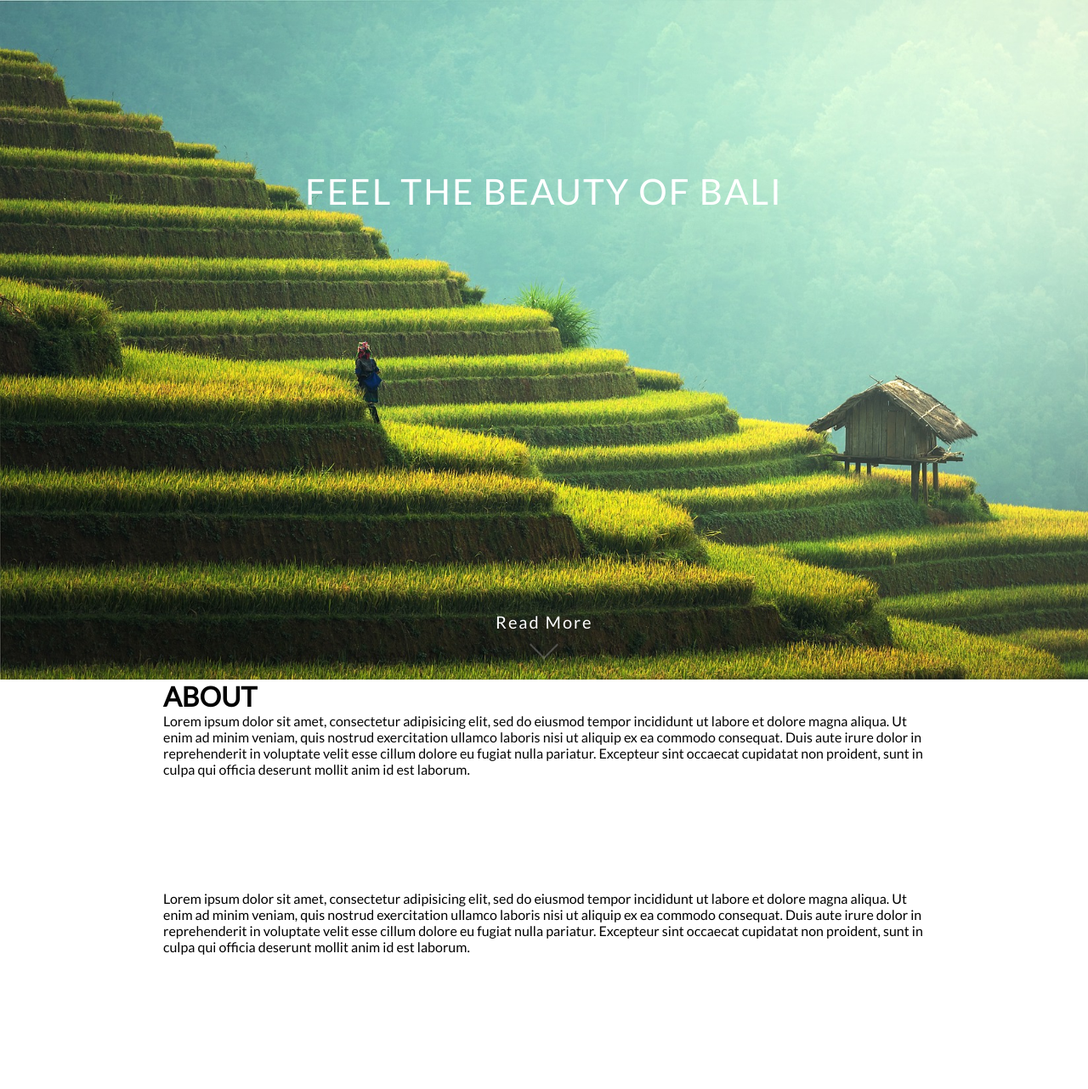
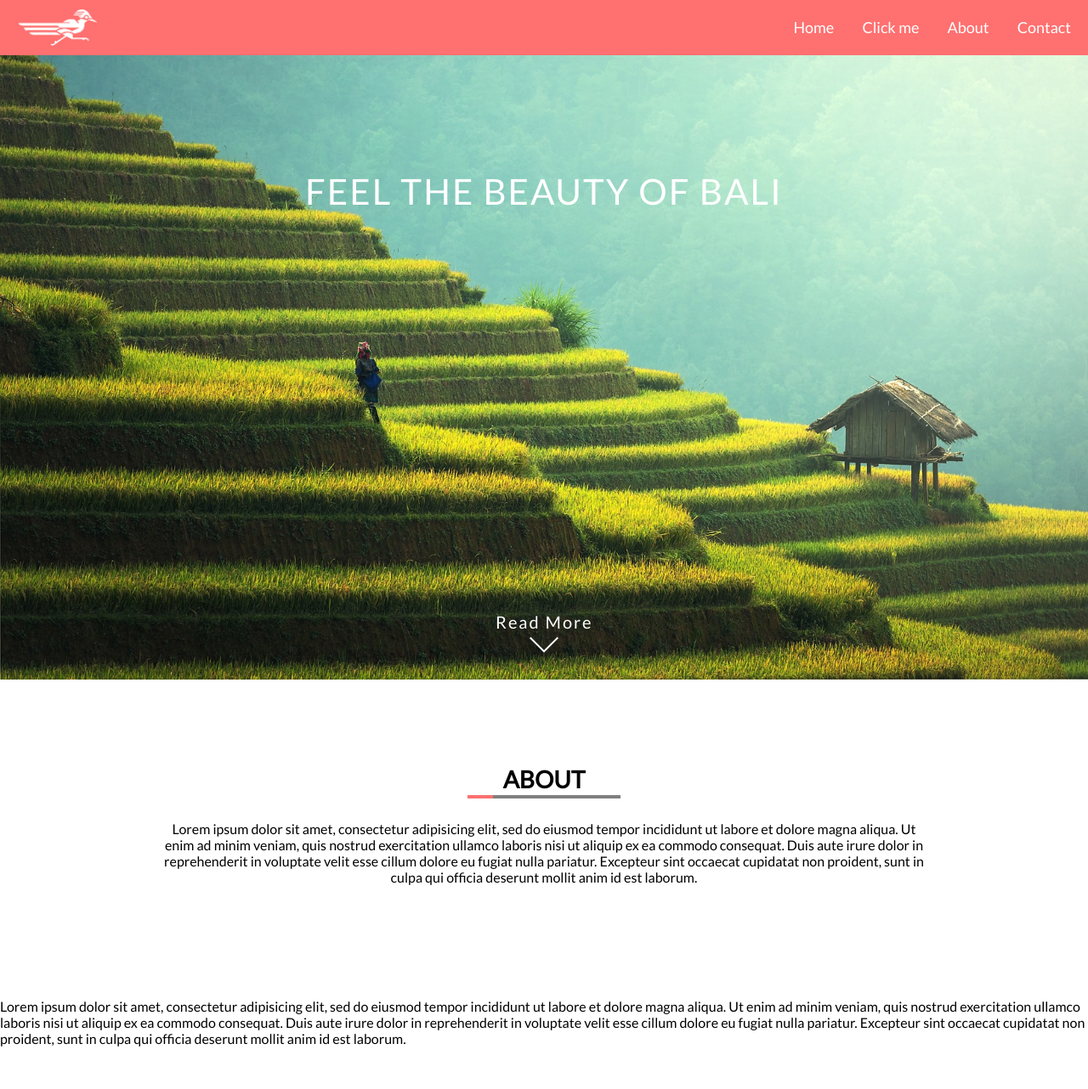
Before and after one commit to Bratha-Doe/guide, a PHP site: page / in a window 1280 px wide. Shown: the top 1282 px of the page at 85% size. Run offline with PHP 8.4, Linux system fonts and the light colour scheme.

Commit message:
return 0

```diff
--- a/assets/css/master.css
+++ b/assets/css/master.css
@@ -6,6 +6,7 @@
   margin: 0;
   font-family: Lato;
 }
+
 
 /* =============================================================================
 scroll
@@ -88,6 +89,7 @@
 .icon-bar {
   background-color: #fff;
   display: block;
+  position: fixed;
   height: 2px;
   border-radius: 1px;
   margin-bottom: 4px;
@@ -107,8 +109,8 @@
 }
 .hamburger-menu {
   cursor: pointer;
-  position: fixed;
   float: right;
+  position: absolute;
   top: 25px;
   right: 20px;
   z-index: 999;
@@ -142,7 +144,7 @@
 	width: 100%;
 	background: rgba(255, 255, 255, .9);
 	overflow: auto;
-	z-index: 99;
+	z-index: 998;
   display: none;
 }
 .mobile-nav-items {
@@ -183,17 +185,19 @@
 .header{
   width: 100%;
   height: 100vh;
+  position: relative;
   background-position: 50% 0;
   background-image: url(../img/h2.jpg);
   background-position: left;
   background-size: cover;
-  z-index: 988
+  z-index: 988;
 }
 
 /* header content */
 .header-content h1{
   width: 100%;
   font-size: 42px;
+  position: absolute;
   font-weight: normal;
   letter-spacing: 2px;
   color: white;
@@ -262,9 +266,34 @@
 
 
 
-
-
-
+/* =============================================================================
+home about
+==============================================================================*/
+.home-about{
+  margin-top: 100px;
+}
+.home-about h1{
+  text-align: center;
+  font-size: 28px;
+  margin-bottom: 2px;
+}
+.home-about p{
+  text-align: center;
+  margin-top: 26px;
+}
+.home-about div{
+  width: 180px;
+  height: 4px;
+  background-color: grey;
+}
+.home-about div::after{
+  content: "";
+  position: absolute;
+  margin-left: -90px;
+  width: 30px;
+  height: 4px;
+  background-color: rgb(255, 112, 112);
+}
 
 
 
--- a/assets/js/script.js
+++ b/assets/js/script.js
@@ -7,20 +7,7 @@
     }, 300);
 }
 
-// parallax
-const header = Array.from(document.querySelectorAll(".header"));
 
-window.onscroll = () => {
-   header.forEach((el) => {
-      // apparent scroll speed of the background
-      // defaults to half the scroll amount
-      const speed = el.dataset.speed || 0.5;
-      const windowYOffset = window.pageYOffset;
-      const newBgPos = "50% " + (windowYOffset * speed) + "px";
-
-      el.style.backgroundPosition = newBgPos;
-   });
-}
 
 // hide scroll when scroll up
 var prevScrollpos = window.pageYOffset;
--- a/content/home.php
+++ b/content/home.php
@@ -26,11 +26,12 @@
 <!-- about
 =============================================================================-->
   <div class="container">
-    <div class="home-about wow fadeInUp animated" data-wow-duration="10s">
+    <div class="home-about wow fadeInUp animated" data-wow-delay="0.5s" data-wow-duration="1s">
       <h1>ABOUT</h1>
+      <center><div></div> </center>
       <p>Lorem ipsum dolor sit amet, consectetur adipisicing elit, sed do eiusmod tempor incididunt ut labore et dolore magna aliqua. Ut enim ad minim veniam, quis nostrud exercitation ullamco laboris nisi ut aliquip ex ea commodo consequat. Duis aute irure dolor in reprehenderit in voluptate velit esse cillum dolore eu fugiat nulla pariatur. Excepteur sint occaecat cupidatat non proident, sunt in culpa qui officia deserunt mollit anim id est laborum.</p>
     </div>
-
+  </div>
 
 
 
@@ -58,7 +59,7 @@
 Lorem ipsum dolor sit amet, consectetur adipisicing elit, sed do eiusmod tempor incididunt ut labore et dolore magna aliqua. Ut enim ad minim veniam, quis nostrud exercitation ullamco laboris nisi ut aliquip ex ea commodo consequat. Duis aute irure dolor in reprehenderit in voluptate velit esse cillum dolore eu fugiat nulla pariatur. Excepteur sint occaecat cupidatat non proident, sunt in culpa qui officia deserunt mollit anim id est laborum.
 </p>
 <br><br><br><br><br><br><br>
-  </div>
+
 
   </body>
 </html>
--- a/content/navbar.php
+++ b/content/navbar.php
@@ -9,14 +9,17 @@
 <!-- start
 =============================================================================-->
 <!-- navbar -->
-<nav class="nav" id="nav">
-  <img class="nav-icon" src="assets/img/logo2.png" />
+<nav id="nav">
+  <div class="nav">
+    <a href="#"><img class="nav-icon" src="assets/img/logo2.png" /></a>
+
     <ul class="nav-items">
       <li><a href="">Home</a></li>
       <li><a href="">Click me</a></li>
       <li><a href="">About</a></li>
       <li><a href="">Contact</a></li>
     </ul>
+  </div>
 </nav>
 
 <!-- burger menu -->
--- a/index.php
+++ b/index.php
@@ -35,7 +35,7 @@
 =============================================================================-->
     <script type="text/javascript" src="assets/js/jquery.js"></script>
     <script type="text/javascript" src="assets/js/SmoothScroll.min.js"></script>
-      <script type="text/javascript" src="assets/js/wow.min.js"></script>
+    <script type="text/javascript" src="assets/js/wow.min.js"></script>
     <script type="text/javascript" src="assets/js/script.js"></script>
     <script type="text/javascript">
       new WOW().init();
```
Also changed, not shown: content/404.php (added). Lines whose indentation alone changed are shown as unchanged.
